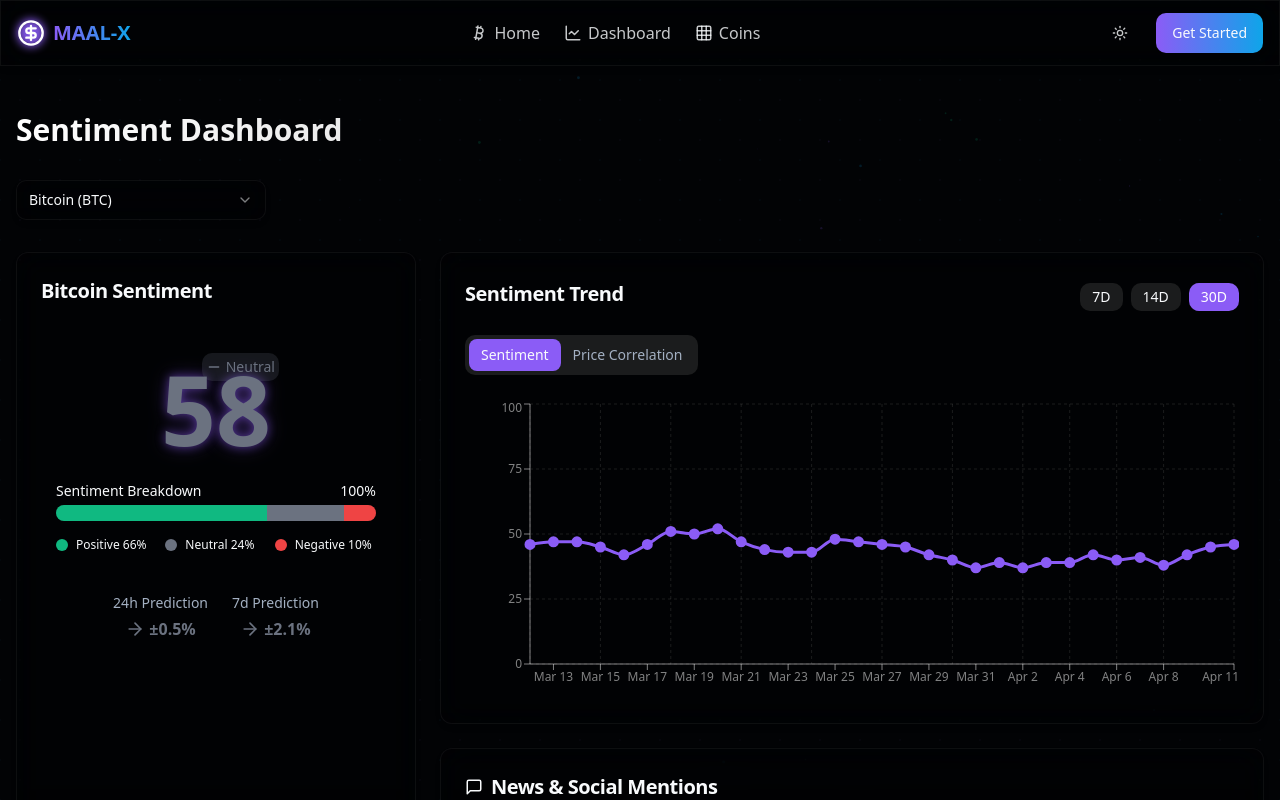
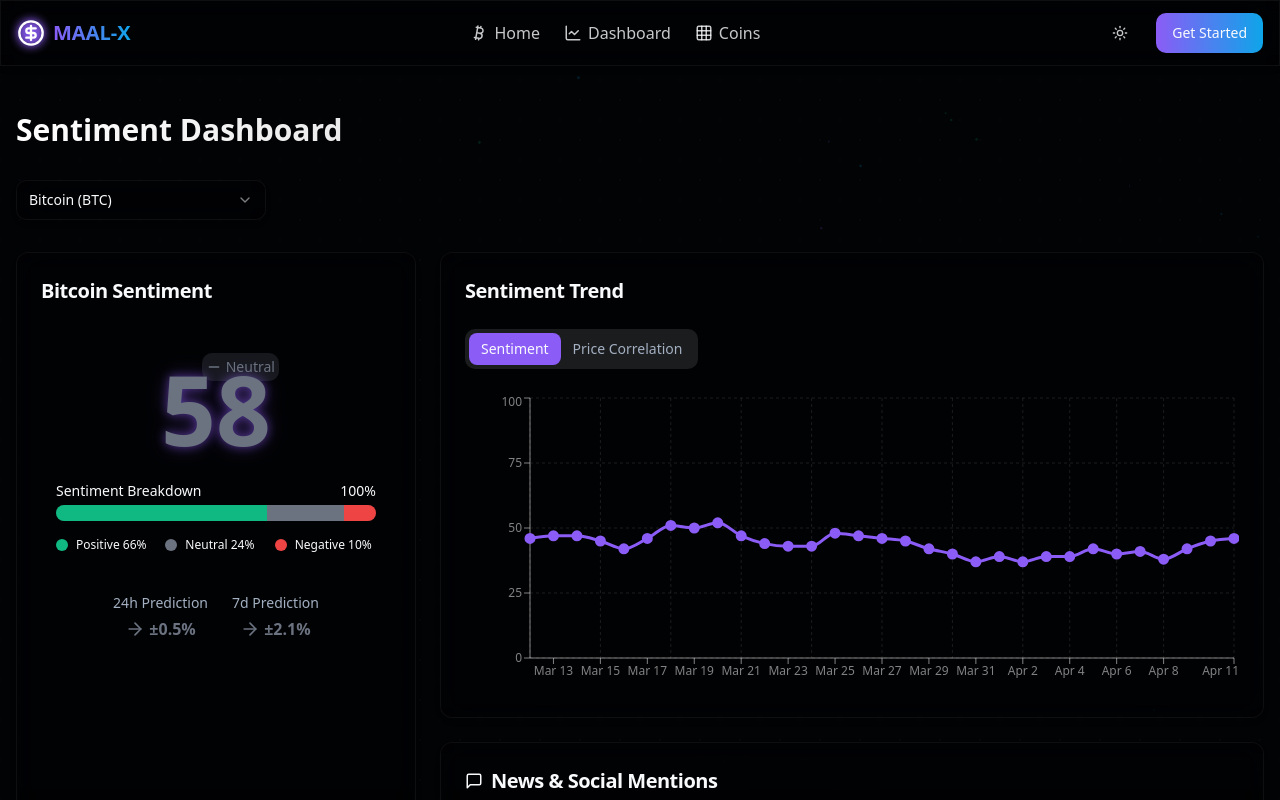
Before and after one commit to aasthachordia/crypto-pulse-nexus, a React (Vite) app: page /dashboard in a window 1280 px wide. Shown: the top 800 px of the page. Built offline with nearby package versions, Linux system fonts and the light colour scheme.

Commit message:
Remove chart time period options
Remove the 7d, 14d, and 30d options from the sentiment trend chart on the dashboard page.

```diff
--- a/src/pages/Dashboard.tsx
+++ b/src/pages/Dashboard.tsx
@@ -1,4 +1,3 @@
-
 import { useState, useEffect } from "react";
 import Navbar from "@/components/layout/Navbar";
 import ParticleBackground from "@/components/ui/particle-background";
@@ -24,7 +23,6 @@ import {
   Minus
 } from "lucide-react";
 
-// Sample coin data
 const initialCoins = [
   { id: "bitcoin", name: "Bitcoin", symbol: "BTC" },
   { id: "ethereum", name: "Ethereum", symbol: "ETH" },
@@ -36,7 +34,6 @@ const initialCoins = [
   { id: "binancecoin", name: "Binance Coin", symbol: "BNB" }
 ];
 
-// Sample sentiment data
 const generateSentimentData = (days: number) => {
   const data = [];
   const today = new Date();
@@ -46,7 +43,6 @@ const generateSentimentData = (days: number) => {
     const date = new Date();
     date.setDate(today.getDate() - i);
 
-    // Add some natural looking variations to sentiment
     sentiment = Math.min(95, Math.max(20, sentiment + (Math.random() * 10 - 5)));
 
     data.push({
@@ -59,7 +55,6 @@ const generateSentimentData = (days: number) => {
   return data;
 };
 
-// Sample news data
 const sampleNews = [
   {
     id: 1,
@@ -101,7 +96,6 @@ const sampleNews = [
 const Dashboard = () => {
   const [selectedCoin, setSelectedCoin] = useState(initialCoins[0]);
   const [sentimentData, setSentimentData] = useState(generateSentimentData(30));
-  const [timePeriod, setTimePeriod] = useState("30d");
   const [sentimentScore, setSentimentScore] = useState(78);
   const [prediction, setPrediction] = useState<"up" | "down" | "neutral">("up");
   const [sentimentBreakdown, setSentimentBreakdown] = useState({
@@ -110,20 +104,14 @@ const Dashboard = () => {
     negative: 13
   });
 
-  // Update data when coin or time period changes
   useEffect(() => {
-    // In a real app, this would fetch data from an API
-    const days = timePeriod === "7d" ? 7 : timePeriod === "14d" ? 14 : 30;
-    setSentimentData(generateSentimentData(days));
+    setSentimentData(generateSentimentData(30));
 
-    // Simulate sentiment score changes
     const newScore = Math.floor(Math.random() * 30 + 50);
     setSentimentScore(newScore);
 
-    // Set prediction based on sentiment trend
     setPrediction(newScore > 70 ? "up" : newScore < 40 ? "down" : "neutral");
 
-    // Simulate sentiment breakdown
     const positive = Math.floor(Math.random() * 30 + 50);
     const negative = Math.floor(Math.random() * 20);
     setSentimentBreakdown({
@@ -131,9 +119,8 @@ const Dashboard = () => {
       negative,
       neutral: 100 - positive - negative
     });
-  }, [selectedCoin, timePeriod]);
+  }, [selectedCoin]);
 
-  // Get the current sentiment color
   const getSentimentColor = (score: number) => {
     if (score >= 70) return "text-crypto-positive";
     if (score <= 30) return "text-crypto-negative";
@@ -150,7 +137,6 @@ const Dashboard = () => {
           Sentiment Dashboard
         </h1>
 
-        {/* Coin Selector */}
         <div className="mb-8">
           <Select
             value={selectedCoin.id}
@@ -172,9 +158,7 @@ const Dashboard = () => {
           </Select>
         </div>
 
-        {/* Main Dashboard Grid */}
         <div className="grid grid-cols-1 lg:grid-cols-3 gap-6">
-          {/* Left Column - Main Sentiment Score */}
           <Card className="glassmorphism border-white/10 lg:col-span-1 h-full">
             <CardHeader>
               <CardTitle className="text-xl">
@@ -288,44 +272,10 @@ const Dashboard = () => {
             </CardContent>
           </Card>
 
-          {/* Right Column - Charts and News */}
           <div className="lg:col-span-2 space-y-6">
-            {/* Sentiment Chart */}
             <Card className="glassmorphism border-white/10">
               <CardHeader className="flex flex-row items-center justify-between">
                 <CardTitle className="text-xl">Sentiment Trend</CardTitle>
-                <div className="flex gap-2">
-                  <button
-                    onClick={() => setTimePeriod("7d")}
-                    className={`px-3 py-1 text-sm rounded-md ${
-                      timePeriod === "7d"
-                        ? "bg-crypto-neon-purple text-white"
-                        : "bg-white/10 hover:bg-white/20"
-                    }`}
-                  >
-                    7D
-                  </button>
-                  <button
-                    onClick={() => setTimePeriod("14d")}
-                    className={`px-3 py-1 text-sm rounded-md ${
-                      timePeriod === "14d"
-                        ? "bg-crypto-neon-purple text-white"
-                        : "bg-white/10 hover:bg-white/20"
-                    }`}
-                  >
-                    14D
-                  </button>
-                  <button
-                    onClick={() => setTimePeriod("30d")}
-                    className={`px-3 py-1 text-sm rounded-md ${
-                      timePeriod === "30d"
-                        ? "bg-crypto-neon-purple text-white"
-                        : "bg-white/10 hover:bg-white/20"
-                    }`}
-                  >
-                    30D
-                  </button>
-                </div>
               </CardHeader>
               <CardContent>
                 <Tabs defaultValue="sentiment">
@@ -438,7 +388,6 @@ const Dashboard = () => {
               </CardContent>
             </Card>
 
-            {/* News Feed */}
             <Card className="glassmorphism border-white/10">
               <CardHeader>
                 <CardTitle className="text-xl flex items-center">
```
